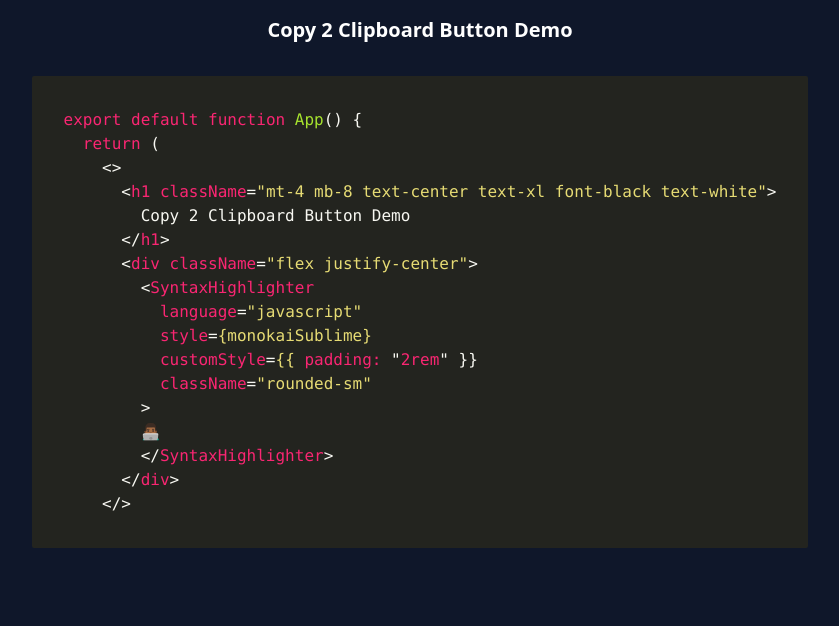
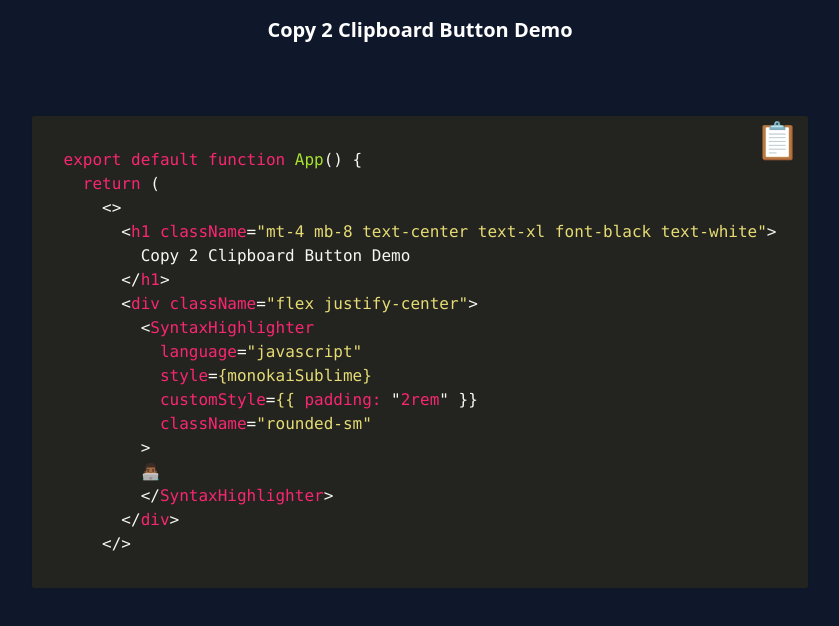
Before and after one commit to manavm1990/custom-hooks-tut, a React (Vite) app: page / in a window 1280 px wide. Shown: the top 626 px of the page, without its empty margins (220-1059 px from the left). Built offline with nearby package versions, Linux system fonts and the light colour scheme.

Commit message:
:lipstick: Place 📋

```diff
--- a/src/App.jsx
+++ b/src/App.jsx
@@ -7,7 +7,13 @@ export default function App() {
       <h1 className="mt-4 mb-8 text-center text-xl font-black text-white">
         Copy 2 Clipboard Button Demo
       </h1>
-      <div className="flex justify-center">
+      <div className="place-center grid grid-flow-row auto-rows-max justify-center drop-shadow-sm">
+        <button
+          type="button"
+          className="relative top-11 right-2 justify-self-end text-4xl"
+        >
+          📋
+        </button>
         <SyntaxHighlighter
           language="javascript"
           style={monokaiSublime}
```
